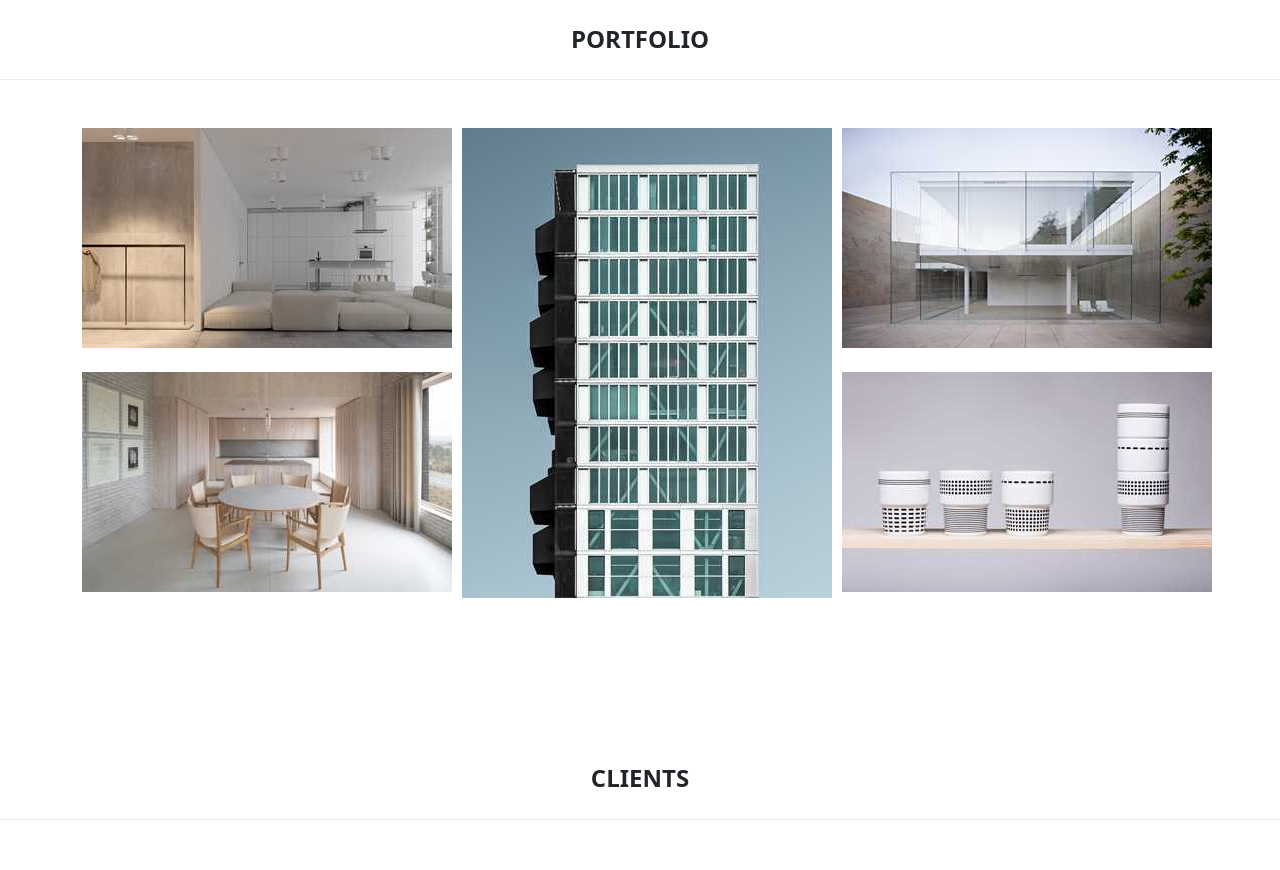
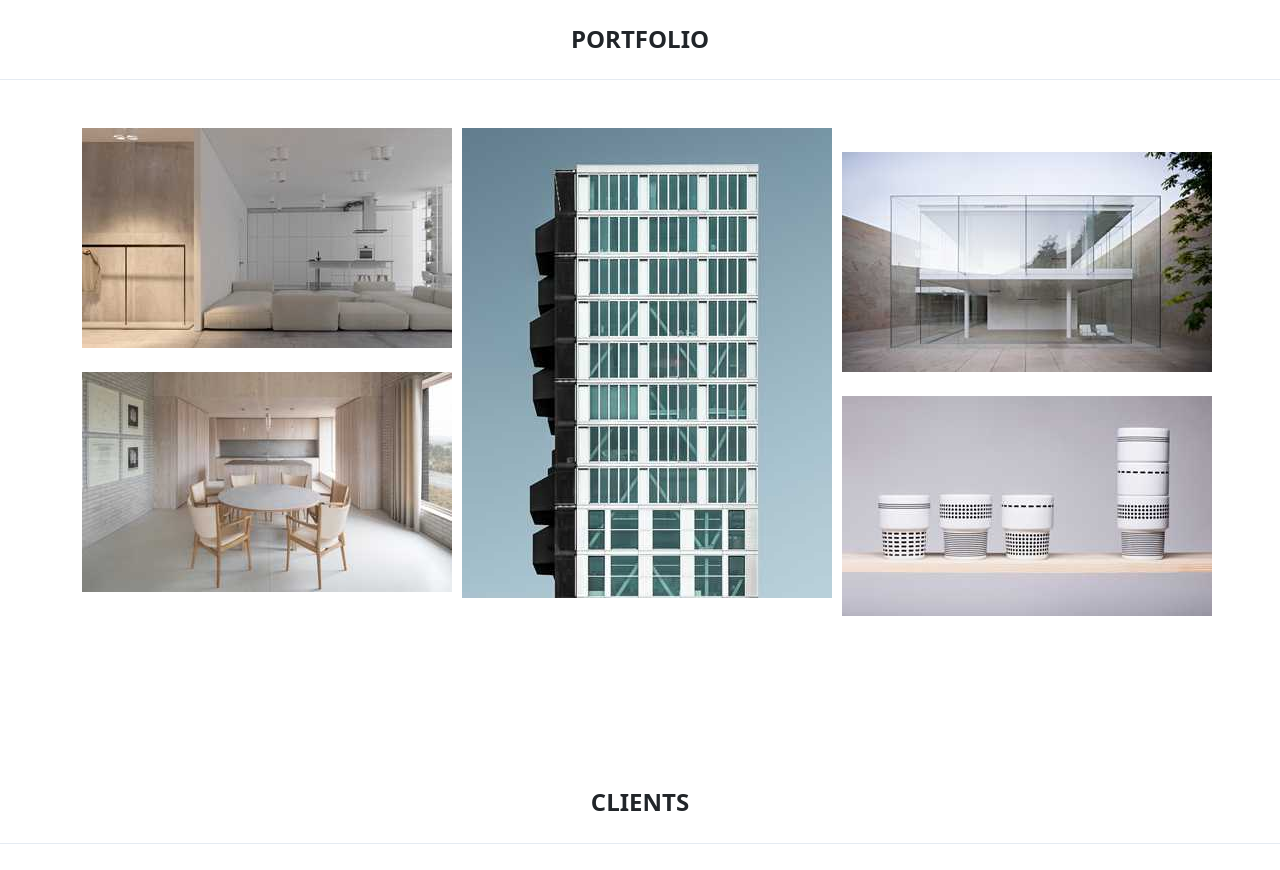
Before and after one commit to Swapvp/React_SPA_Portfolio, a React (Vite) app: page / in a window 1280 px wide. Shown: the part 5060-5930 px from the top of the page. Built offline with nearby package versions, Linux system fonts and the light colour scheme.

Commit message:
experience id changed

```diff
--- a/src/Components/Portfolio.jsx
+++ b/src/Components/Portfolio.jsx
@@ -27,7 +27,7 @@ const Portfolio = () => {
             </div>
           </div>
           <div className="col-md-4 text-center">
-            <div>
+            <div className="my-4">
               <img src={p4} alt="" className="Mobwidth" />
             </div>
             <div className="my-4">
```
